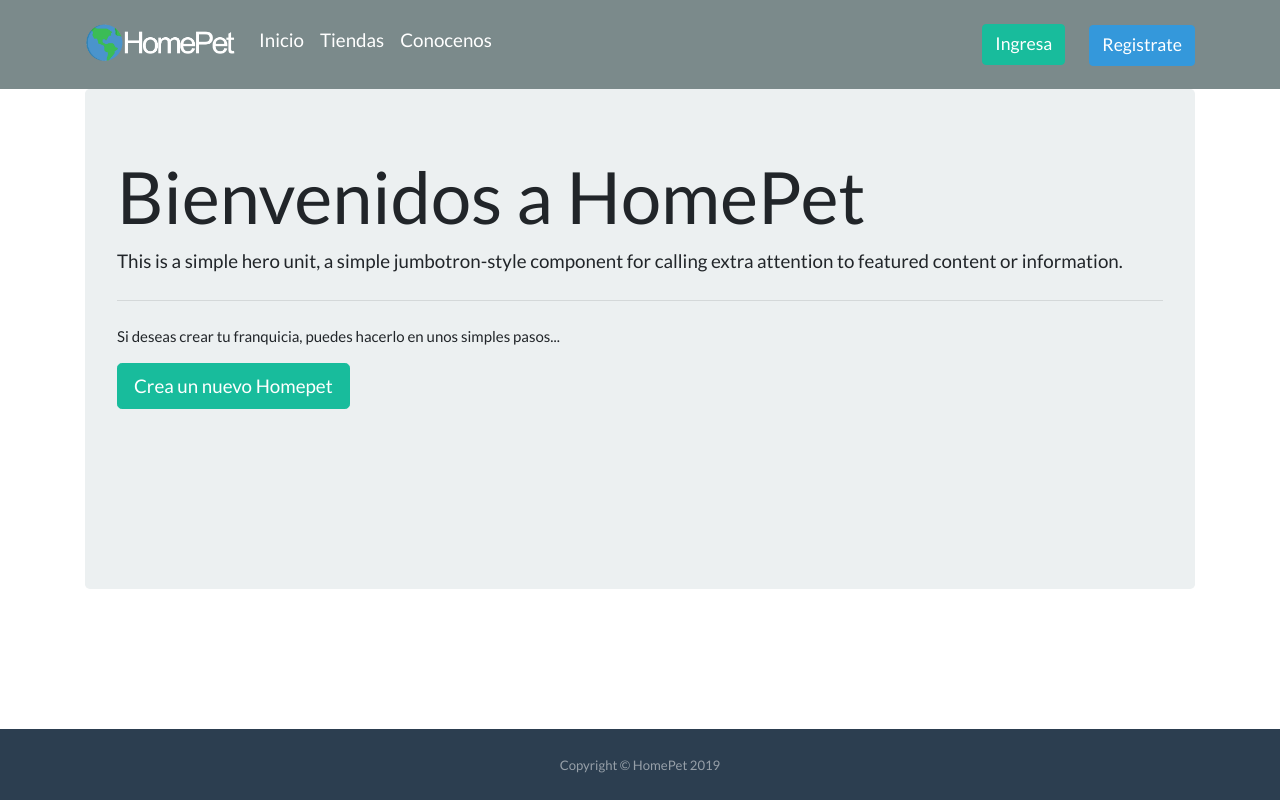
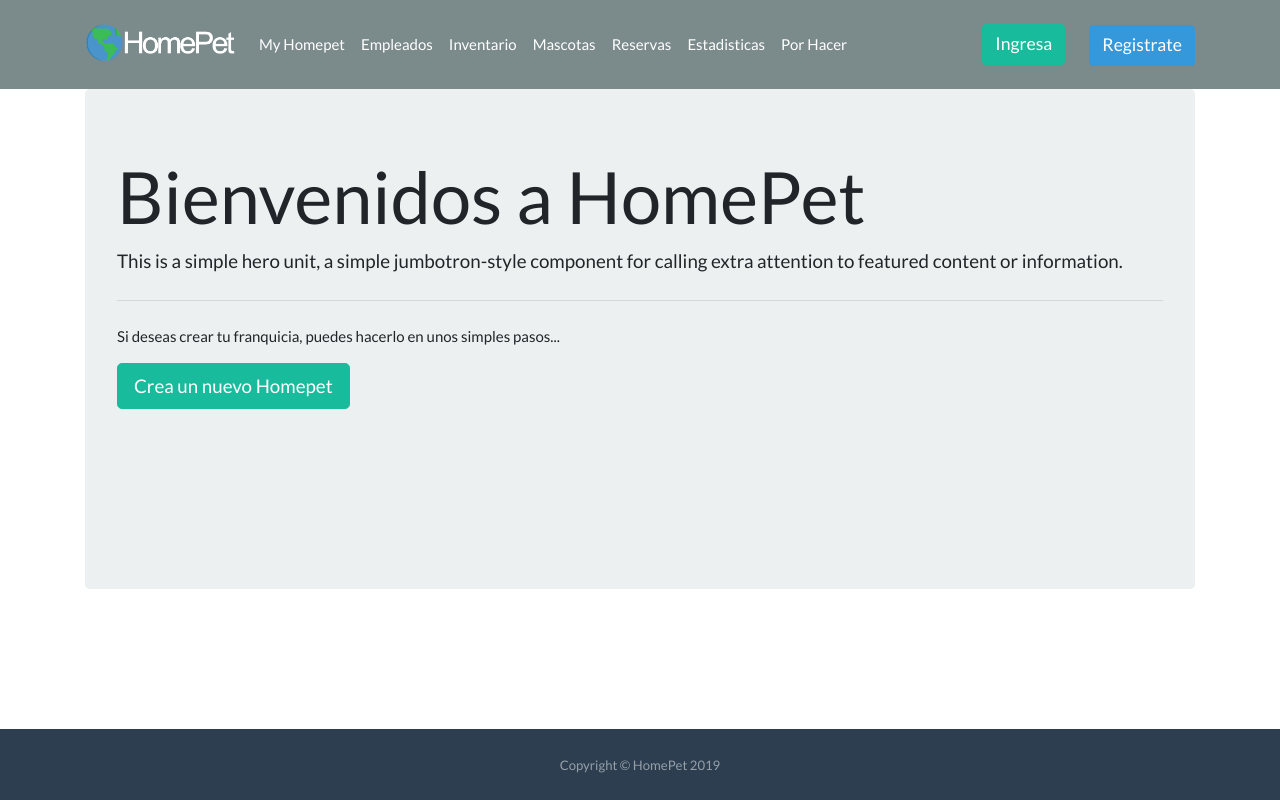
Before and after one commit to HomePetDev/homepet-frontend, a Vue app: page /#/ in a window 1280 px wide. Built offline with nearby package versions, Linux system fonts and the light colour scheme.

Commit message:
barra de navegacion por el lado de los gerentes y los inicios del formulario de mascotas

```diff
--- /dev/null
+++ b/src/components/FormMascota.vue
@@ -0,0 +1,31 @@
+<template>
+    <div>
+        <form>
+  <fieldset>
+    <div class="form-group">
+      <label >Nombre Mascota</label>
+      <input type="text" class="form-control" placeholder="Introducir Nombre">
+      <small id="emailHelp" class="form-text text-muted"></small>
+    </div>
+    <div class="form-group">
+      <label for="exampleInputPassword1">Password</label>
+      <input type="password" class="form-control" id="exampleInputPassword1" placeholder="Password">
+    </div>
+    <div class="form-group">
+        <label></label>
+    </div>
+    <button type="submit" class="btn btn-primary">Submit</button>
+  </fieldset>
+</form>
+    </div>
+</template>
+
+<script>
+export default {
+
+}
+</script>
+
+<style>
+
+</style>
--- a/src/components/Navbar.vue
+++ b/src/components/Navbar.vue
@@ -58,7 +58,7 @@
 
         <div class="d-flex" v-if="user.id_acceso == 4">
           <li class="nav-item">
-            <a class="nav-link" href="#">My Homepet</a>
+            <router-link class="nav-link" :to="'/gerente/MyHomepet'">My Homepet</router-link>
           </li>
 
           <li class="nav-item">
@@ -66,8 +66,25 @@
           </li>
 
           <li class="nav-item">
-            <a class="nav-link" href="#">Clientes</a>
+            <router-link class="nav-link" :to="'/gerente/Inventario'">Inventario</router-link>
           </li>
+
+          <li>
+            <router-link class="nav-link" :to="'/gerente/Mascotas'">Mascotas</router-link>
+          </li>
+
+          <li>
+            <router-link class="nav-link" :to="'/gerente/Reservas'">Reservas</router-link>
+          </li>
+
+          <li>
+            <router-link class="nav-link" :to="'/gerente/Estadisticas'">Estadisticas</router-link>
+          </li>
+
+          <li>
+            <router-link class="nav-link" :to="'/gerente/Todo'">Por Hacer</router-link>
+          </li>
+
         </div>
 
       </ul>
--- a/src/router.js
+++ b/src/router.js
@@ -7,6 +7,8 @@ import newHomepet from './views/newHomepet.vue'
 import Empleado from './views/Empleado.vue'
 import Conocenos from './views/Conocenos.vue'
 import Login from './views/Login.vue'
+import MyHomepet from './views/MyHomepet.vue'
+import Mascotas from './views/Mascotas'
 
 Vue.use(Router)
 
@@ -25,5 +27,7 @@ export default new Router({
     {path:'/gerente/empleados' , component: Empleado },
     {path:'/conocenos' , component: Conocenos },
     {path:'/login' , component: Login },
+    {path:'/gerente/MyHomepet', component: MyHomepet},
+    {path:'/gerente/Mascotas',component: Mascotas}
   ]
 })
--- a/src/store/auth.js
+++ b/src/store/auth.js
@@ -2,7 +2,7 @@
 const state = {
   token: "",
   user:{
-    id_acceso:1,
+    id_acceso:4,
   },
   isLoggedIn: false,
 }
--- /dev/null
+++ b/src/views/Mascotas.vue
@@ -0,0 +1,21 @@
+<template>
+    <div>
+        <FormMascota/>
+    </div>
+</template>
+
+<script>
+import FormMascota from "@/components/FormMascota.vue"
+
+export default {
+    name:'Mascotas',
+    components:{
+        FormMascota
+    }
+
+}
+</script>
+
+<style>
+
+</style>
--- /dev/null
+++ b/src/views/MyHomepet.vue
@@ -0,0 +1,15 @@
+<template>
+    <h1>
+        My Homepet Papu
+    </h1>
+</template>
+
+<script>
+export default {
+
+}
+</script>
+
+<style>
+
+</style>
```
